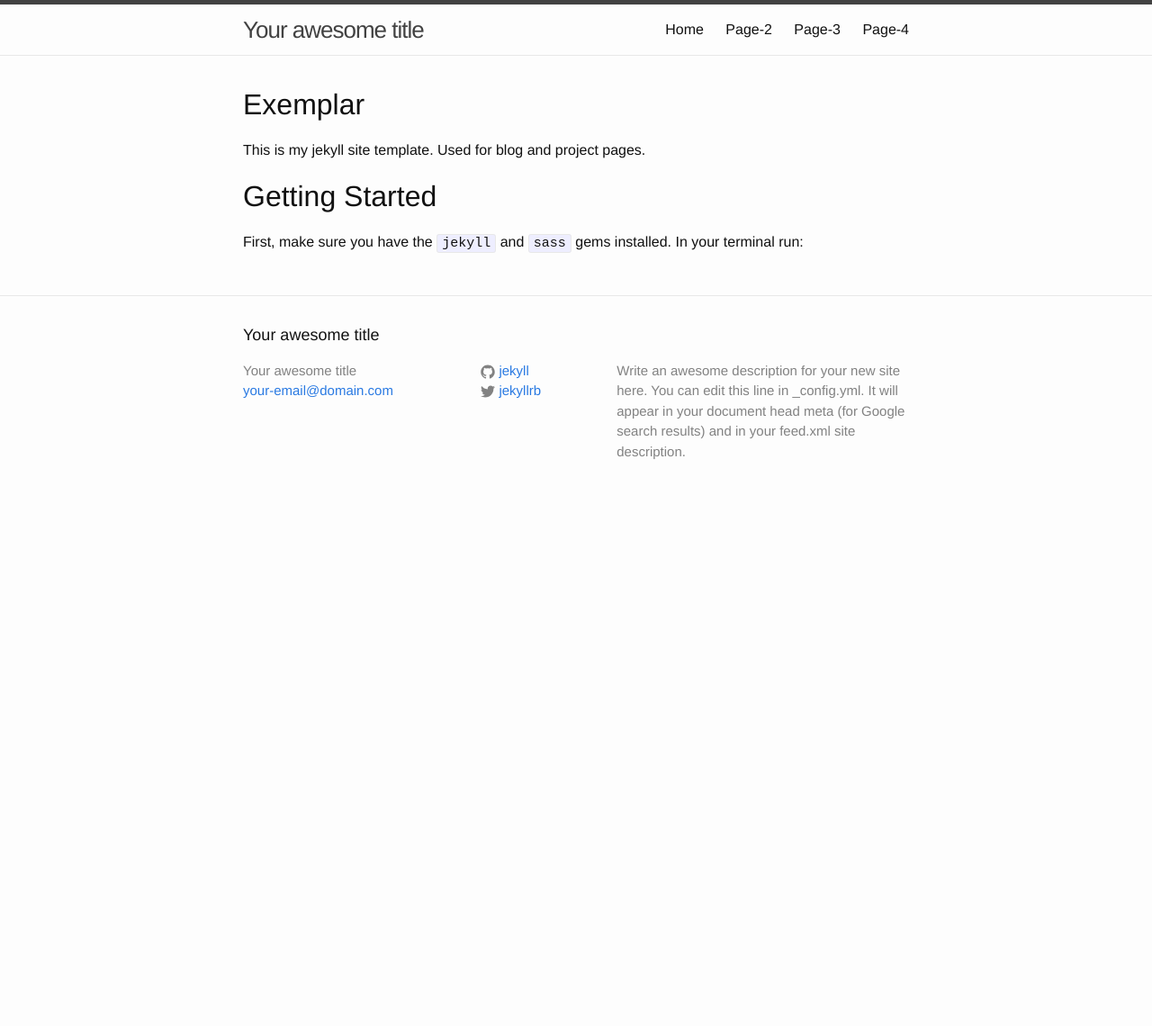
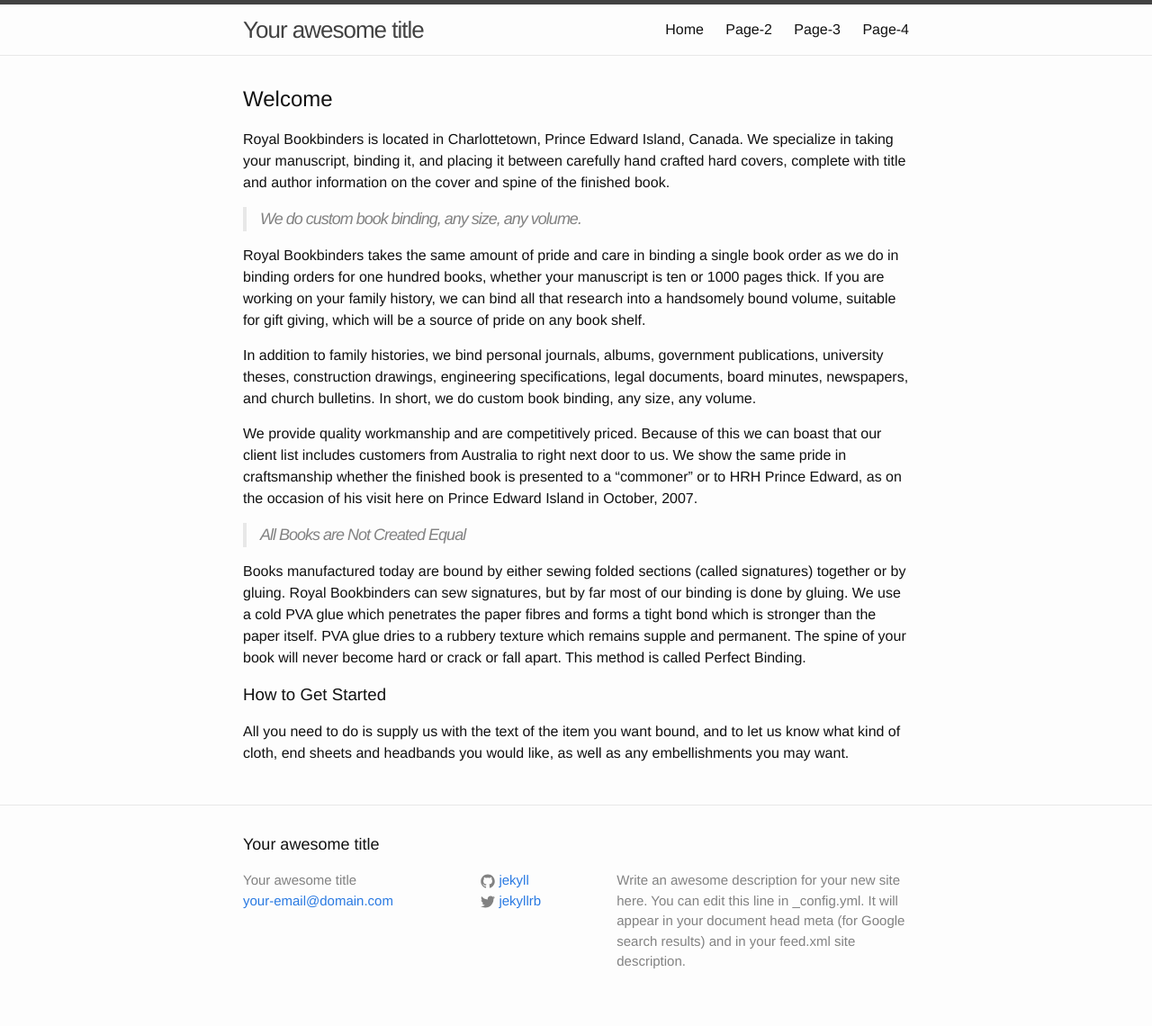
Before and after one commit to rdrew/RoyalBB_jekyll, a Jekyll site: the page built from index.md, in a window 1280 px wide. Shown: the whole page at 90% size. Built offline with Jekyll 4.4.1, drawn with Linux system fonts in a browser that asks for light colours; before the commit the page ends 900 px from its top, so only the background shows below that.

Commit message:
Updated index.md

```diff
--- a/index.md
+++ b/index.md
@@ -1,12 +1,24 @@
 ---
 layout: default
 title: Home
+published: true
 ---
 
-#Exemplar
+## Welcome
+Royal Bookbinders is located in Charlottetown, Prince Edward Island, Canada. We specialize in taking your manuscript, binding it, and placing it between carefully hand crafted hard covers, complete with title and author information on the cover and spine of the finished book.
 
-This is my jekyll site template. Used for blog and project pages.
+> We do custom book binding, any size, any volume.
 
-#Getting Started
+Royal Bookbinders takes the same amount of pride and care in binding a single book order as we do in binding orders for one hundred books, whether your manuscript is ten or 1000 pages thick. If you are working on your family history, we can bind all that research into a handsomely bound volume, suitable for gift giving, which will be a source of pride on any book shelf.
 
-First, make sure you have the `jekyll` and `sass` gems installed. In your terminal run:
+In addition to family histories, we bind personal journals, albums, government publications, university theses, construction drawings, engineering specifications, legal documents, board minutes, newspapers, and church bulletins. In short, we do custom book binding, any size, any volume.
+
+We provide quality workmanship and are competitively priced. Because of this we can boast that our client list includes customers from Australia to right next door to us. We show the same pride in craftsmanship whether the finished book is presented to a "commoner" or to HRH Prince Edward, as on the occasion of his visit here on Prince Edward Island in October, 2007.
+
+> All Books are Not Created Equal
+
+Books manufactured today are bound by either sewing folded sections (called signatures) together or by gluing. Royal Bookbinders can sew signatures, but by far most of our binding is done by gluing. We use a cold PVA glue which penetrates the paper fibres and forms a tight bond which is stronger than the paper itself. PVA glue dries to a rubbery texture which remains supple and permanent. The spine of your book will never become hard or crack or fall apart. This method is called Perfect Binding.
+
+### How to Get Started
+
+All you need to do is supply us with the text of the item you want bound, and to let us know what kind of cloth, end sheets and headbands you would like, as well as any embellishments you may want.
```
